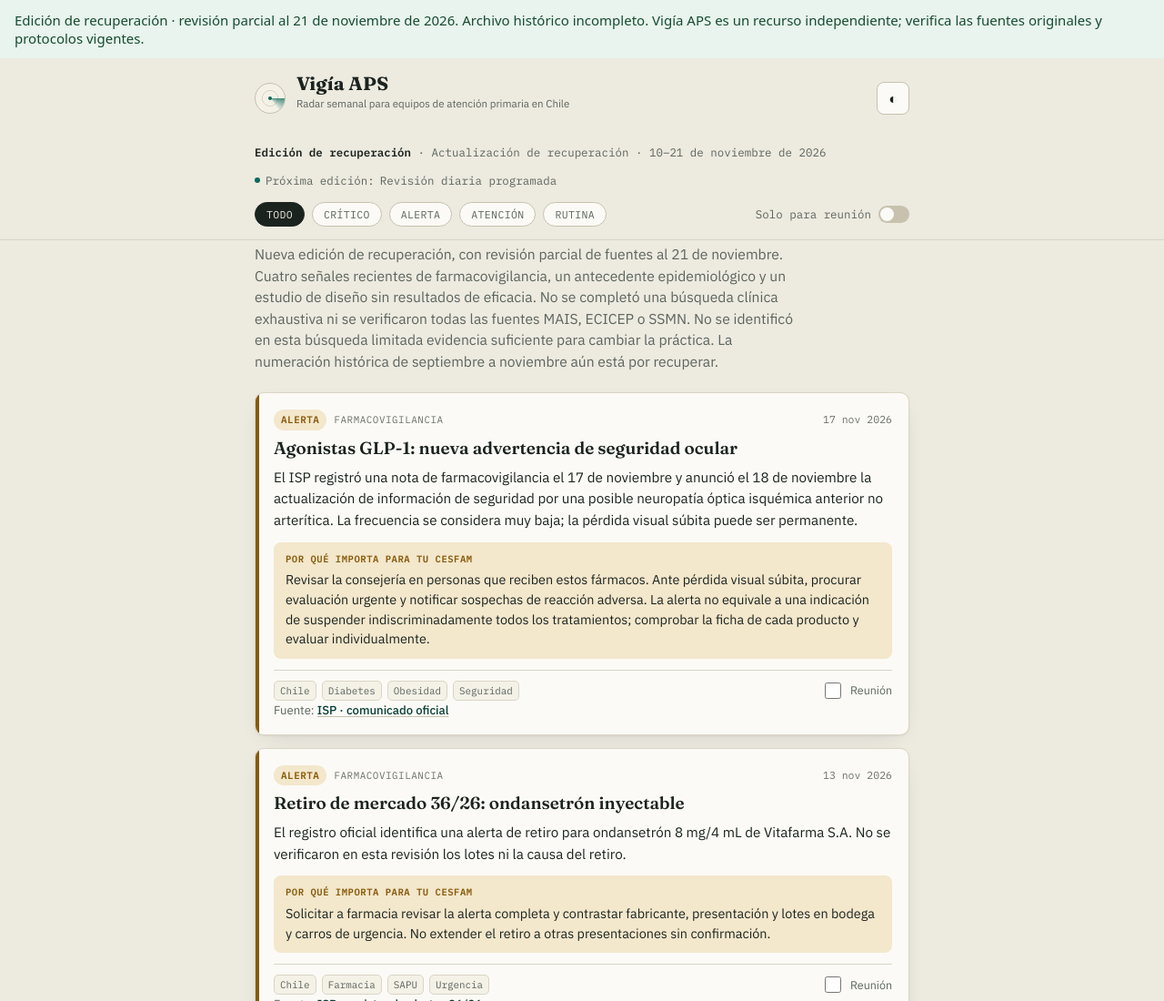
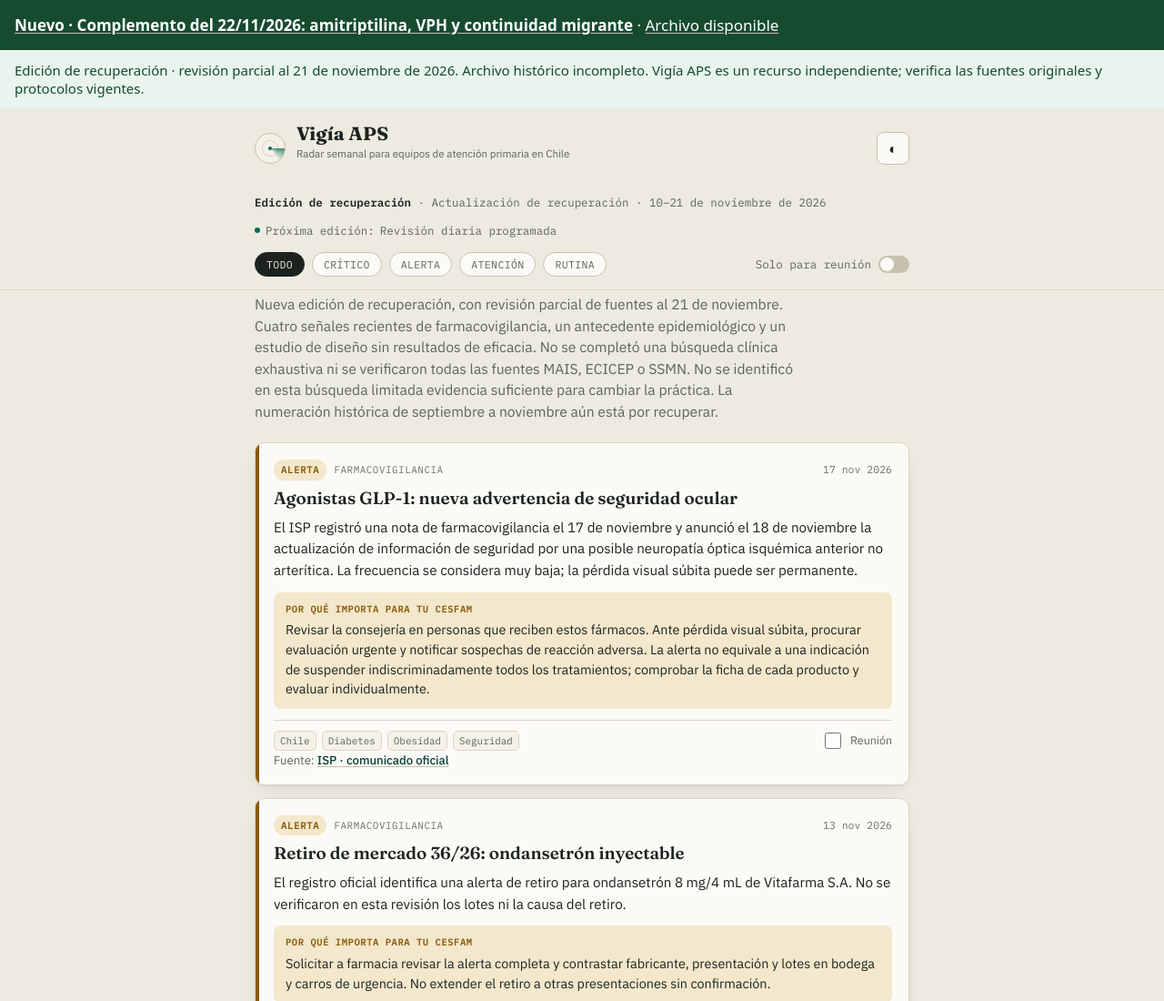
Before and after one commit to nicolasmg97/vigia-aps-chile, a plain HTML site: page index.html in a window 1280 px wide. Shown: the top 1100 px of the page at 91% size. Drawn offline with Linux system fonts and the light colour scheme.

Commit message:
Enlazar actualización 22 noviembre sin reemplazar revisión previa

```diff
--- a/index.html
+++ b/index.html
@@ -6,6 +6,7 @@
 <title>Vigía APS</title>
 </head>
 <body>
+<nav aria-label="Actualizaciones y archivo" style="padding:16px;font:17px system-ui;background:#174b30;color:white"><a style="color:white" href="ediciones/2026-11-22.html"><strong>Nuevo · Complemento del 22/11/2026: amitriptilina, VPH y continuidad migrante</strong></a> · <a style="color:white" href="ediciones/index.html">Archivo disponible</a></nav>
 <div role="status" style="padding:12px 16px;background:#e8f4ed;color:#174b30;font:15px system-ui">Edición de recuperación · revisión parcial al 21 de noviembre de 2026. Archivo histórico incompleto. Vigía APS es un recurso independiente; verifica las fuentes originales y protocolos vigentes.</div>
 <style>
   @import url('https://fonts.googleapis.com/css2?family=Fraunces:opsz,wght@9..144,500;9..144,600;9..144,700&family=IBM+Plex+Sans:wght@400;500;600;700&family=IBM+Plex+Mono:wght@400;500;600&display=swap');
```
